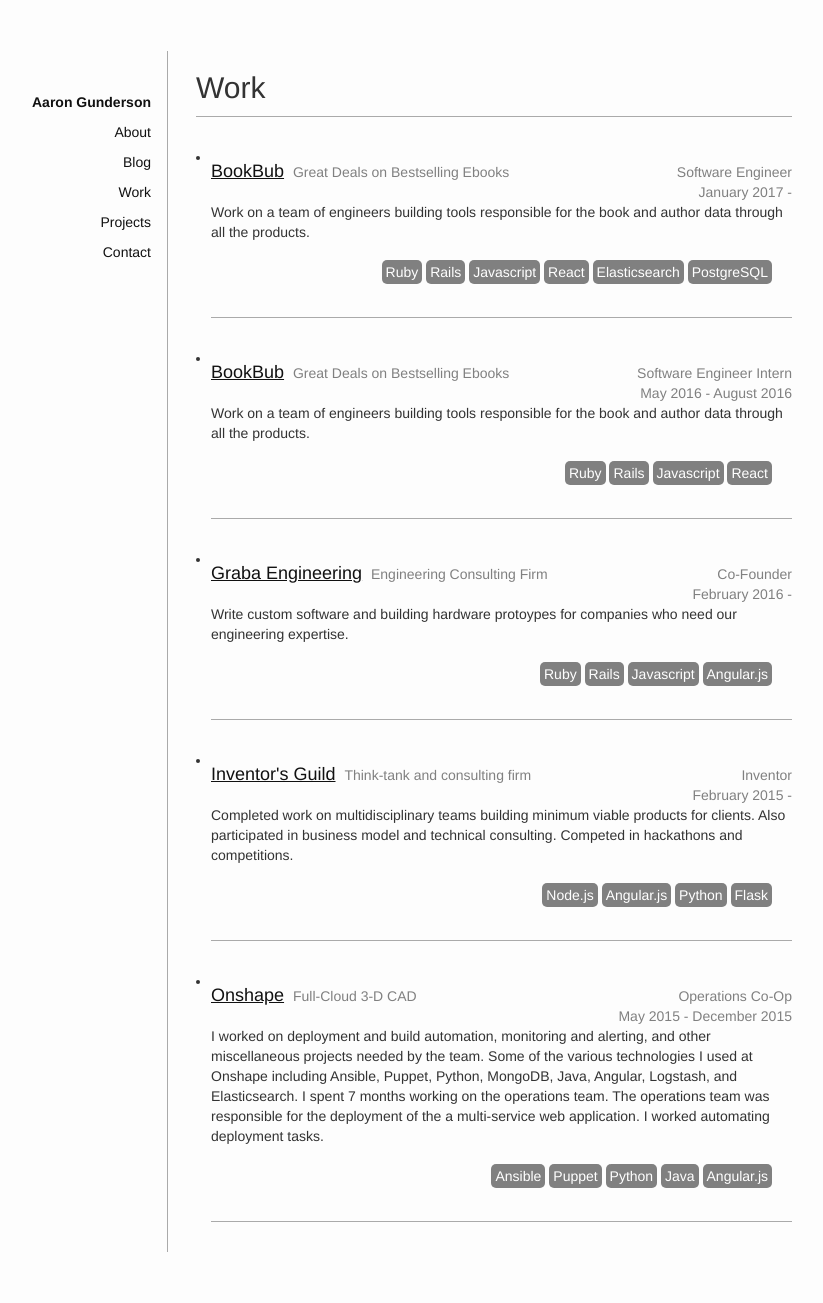
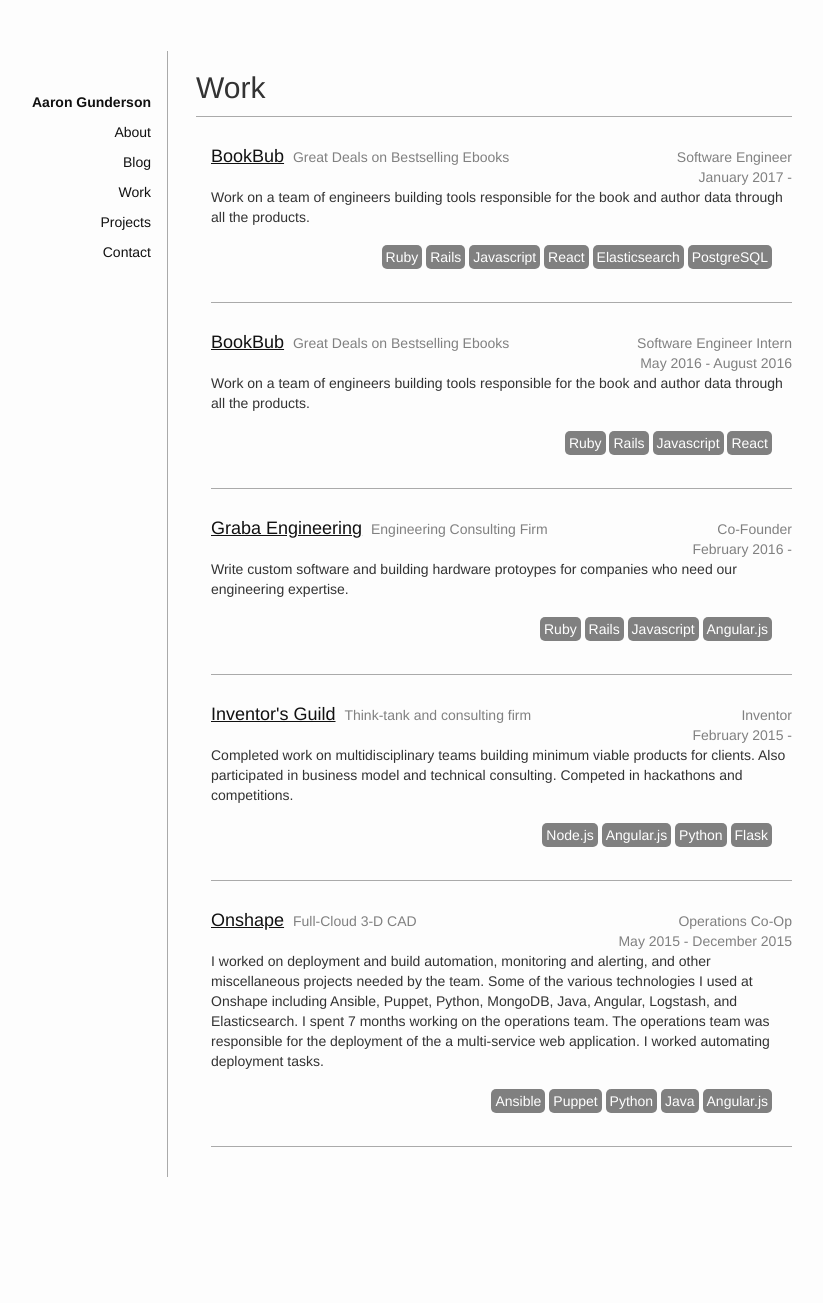
Before and after one commit to agundy/agundy.github.io, a Jekyll site: the page built from work/index.html, in a window 1280 px wide. Shown: the whole page, without its empty margins (153-976 px from the left). Built offline with Jekyll 4.4.1, drawn with Linux system fonts in a browser that asks for light colours; after the commit the page ends 1228 px from its top, so only the background shows below that.

Commit message:
Make work page unstyled list

```diff
--- a/work/index.html
+++ b/work/index.html
@@ -6,7 +6,7 @@
 ---
 
 <div class="work col-md-12 col-xs-12">
-  <ul class="jobs">
+  <ul class="unstyled jobs">
     {% for job in site.data.jobs %}
     <li class="job">
       <div class="row">
```
